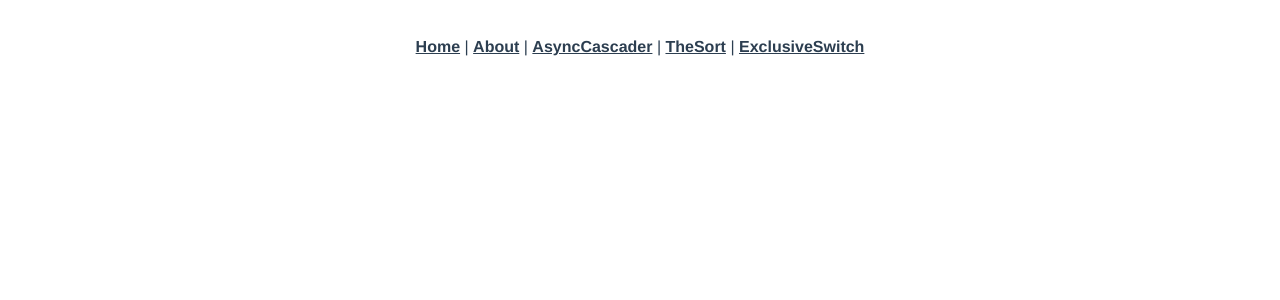
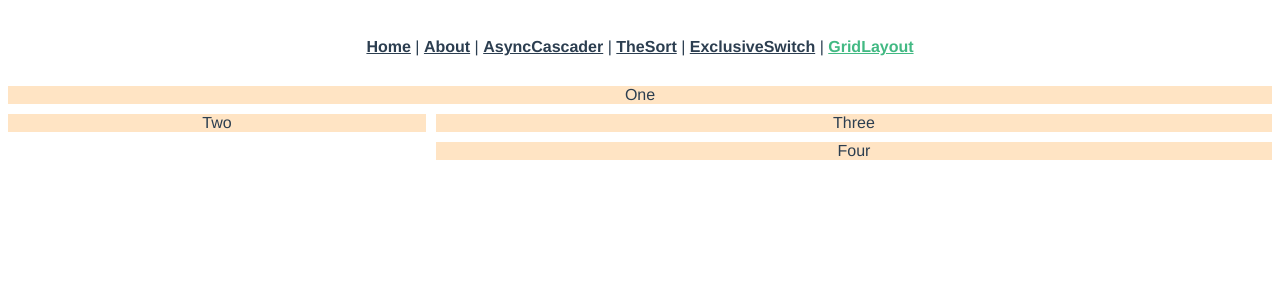
Before and after one commit to shao4598/element-ui-demo, a Vue app: page /grid-layout in a window 1280 px wide. Shown: the top 300 px of the page. Built offline with nearby package versions, Linux system fonts and the light colour scheme.

Commit message:
feat: 练习grid布局

```diff
--- a/src/App.vue
+++ b/src/App.vue
@@ -18,6 +18,8 @@
       <router-link to="/TheSort">TheSort</router-link>
       |
       <router-link to="/exclusive-switch">ExclusiveSwitch</router-link>
+      |
+      <router-link to="/grid-layout">GridLayout</router-link>
     </nav>
     <router-view />
   </div>
--- a/src/router/index.js
+++ b/src/router/index.js
@@ -8,11 +8,11 @@
  */
 import Vue from 'vue';
 import VueRouter from 'vue-router';
-import HomeView from '../views/HomeView.vue';
-import AsyncCascader from '../views/async-cascader.vue';
-import TheSort from '../views/the-sort.vue';
-import ExclusiveSwitch from '../views/exclusive-switch.vue';
-
+import HomeView from '@/views/HomeView.vue';
+import AsyncCascader from '@/views/async-cascader.vue';
+import TheSort from '@/views/the-sort.vue';
+import ExclusiveSwitch from '@/views/exclusive-switch.vue';
+import GridLayout from '@/views/grid-layout.vue';
 Vue.use(VueRouter);
 
 const routes = [
@@ -45,6 +45,11 @@ const routes = [
     name: 'exclusive-switch',
     component: ExclusiveSwitch,
   },
+  {
+    path: '/grid-layout',
+    name: 'grid-layout',
+    component: GridLayout,
+  },
 ];
 const router = new VueRouter({
   mode: 'history',
--- /dev/null
+++ b/src/views/grid-layout.vue
@@ -0,0 +1,35 @@
+<template>
+  <div class="container">
+    <div class="box one">One</div>
+    <div class="box two">Two</div>
+    <div class="box three">Three</div>
+    <div class="box four">Four</div>
+  </div>
+</template>
+
+<style>
+.container {
+  display: grid;
+  grid-template-columns: 1fr 2fr;
+  grid-template-areas:
+    'one one'
+    'two three'
+    '. four';
+  gap: 10px;
+}
+.box {
+  background-color: bisque;
+}
+.one {
+  grid-area: one;
+}
+.two {
+  grid-area: two;
+}
+.three {
+  grid-area: three;
+}
+.four {
+  grid-area: four;
+}
+</style>
```
